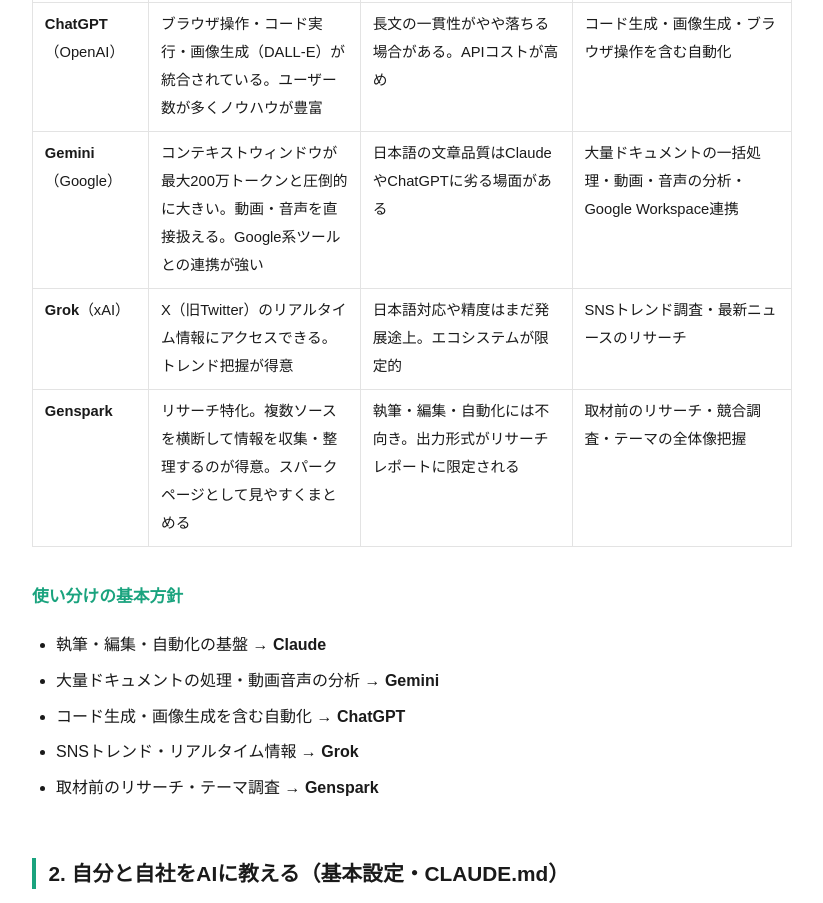
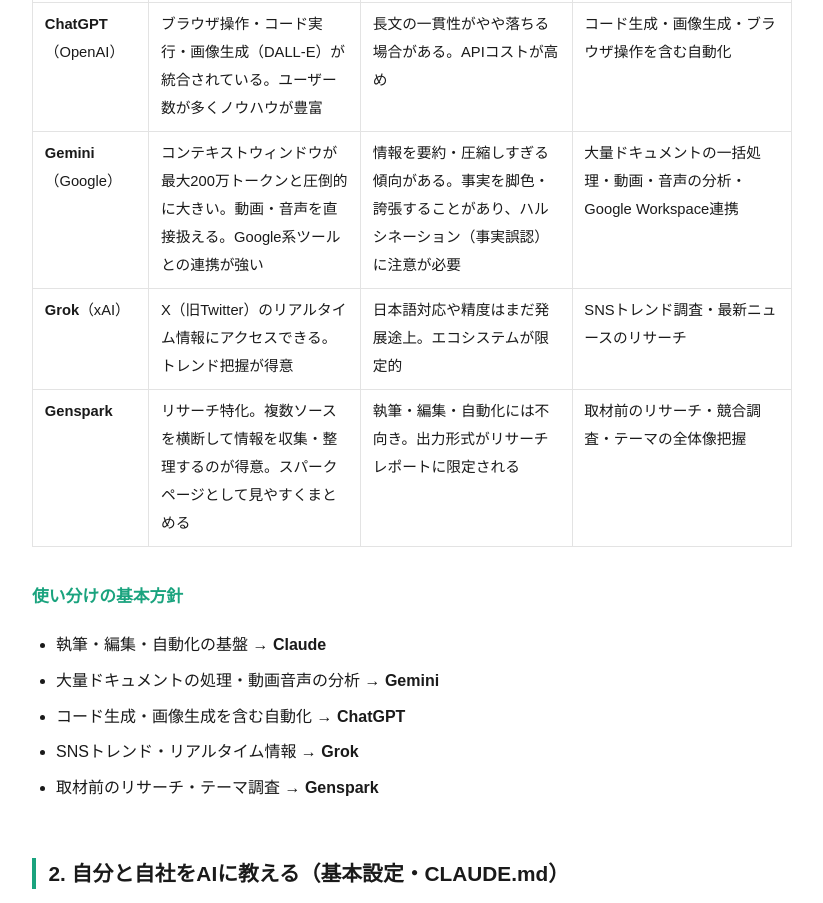
Before and after one commit to sowa-pan/claude-flow, a plain HTML site: page index.html in a window 1280 px wide. Shown: the part 4977-5880 px from the top of the page, without its empty margins (228-1051 px from the left). Drawn offline with Linux system fonts and the light colour scheme.

Commit message:
Geminiの弱みに要約過多・脚色・ハルシネーションを追記

```diff
--- a/index.html
+++ b/index.html
@@ -398,7 +398,7 @@
 <tr class="odd">
 <td><strong>Gemini</strong>（Google）</td>
 <td>コンテキストウィンドウが最大200万トークンと圧倒的に大きい。動画・音声を直接扱える。Google系ツールとの連携が強い</td>
-<td>日本語の文章品質はClaudeやChatGPTに劣る場面がある</td>
+<td>情報を要約・圧縮しすぎる傾向がある。事実を脚色・誇張することがあり、ハルシネーション（事実誤認）に注意が必要</td>
 <td>大量ドキュメントの一括処理・動画・音声の分析・Google Workspace連携</td>
 </tr>
 <tr class="even">
```
